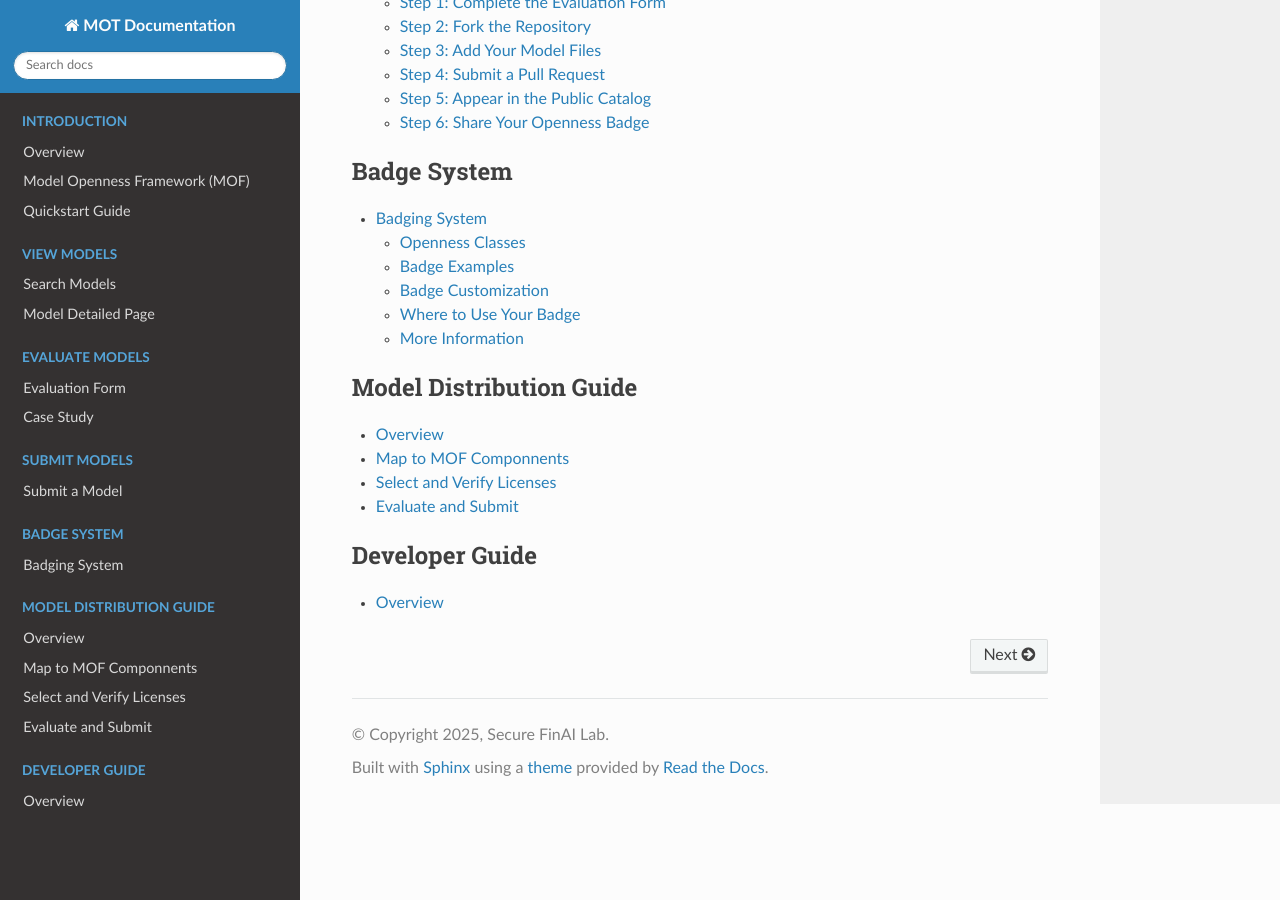
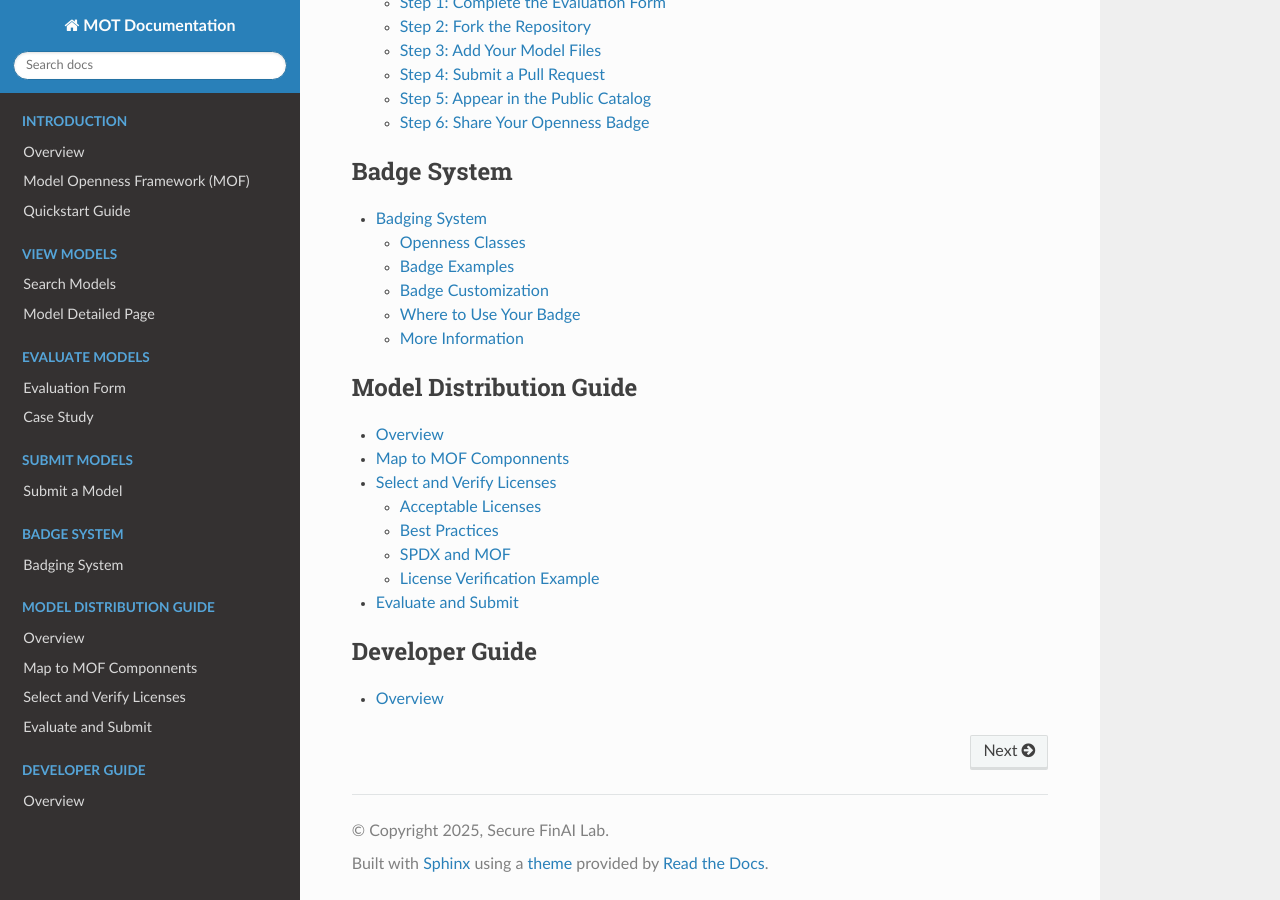
Before and after one commit to Open-Finance-Lab/MOT_Docs, a Sphinx documentation site: the page built from docs/source/index.rst, in a window 1280 px wide and 900 px high, scrolled down 841 px. Built offline with Sphinx 7.4.7 and the Read the Docs theme 3.1.0, drawn with Linux system fonts in a browser that asks for light colours; some of the changed lines change nothing that is shown.

Commit message:
Update licenses.rst

```diff
--- a/docs/source/distribution/licenses.rst
+++ b/docs/source/distribution/licenses.rst
@@ -1,3 +1,37 @@
-============================
 Select and Verify Licenses
-============================
+==========================
+
+Choosing the correct license is a critical step in promoting openness, reuse, and trust for your model.
+
+Licenses must be **valid SPDX licenses** to be accepted by the Model Openness Tool (MOT). This ensures compatibility with the openness evaluation system and compliance with recognized open standards.
+
+Acceptable Licenses
+-------------------
+
+MOT evaluates models based on whether they use open and recognized SPDX licenses. A full list of valid SPDX licenses can be found at:
+
+- https://spdx.org/licenses/
+
+When submitting a model, MOT will automatically verify the license string against the SPDX list.
+
+Best Practices
+--------------
+
+- ✅ Use an open license such as `MIT`, `Apache-2.0`, or `BSD-3-Clause`.
+- ⚠️ Avoid custom or proprietary license strings that are not SPDX-compliant.
+- 📄 Include a `LICENSE` file in your model repository for transparency.
+
+SPDX and MOF
+------------
+
+The **Model Openness Framework (MOF)** emphasizes SPDX license usage as part of its reproducibility and openness metrics. See the :doc:`intro/mof` page for how licensing influences MOF scoring.
+
+License Verification Example
+----------------------------
+
+MOT verifies licenses during submission. For example:
+
+json
+{
+  "license": "Apache-2.0"
+}
```
